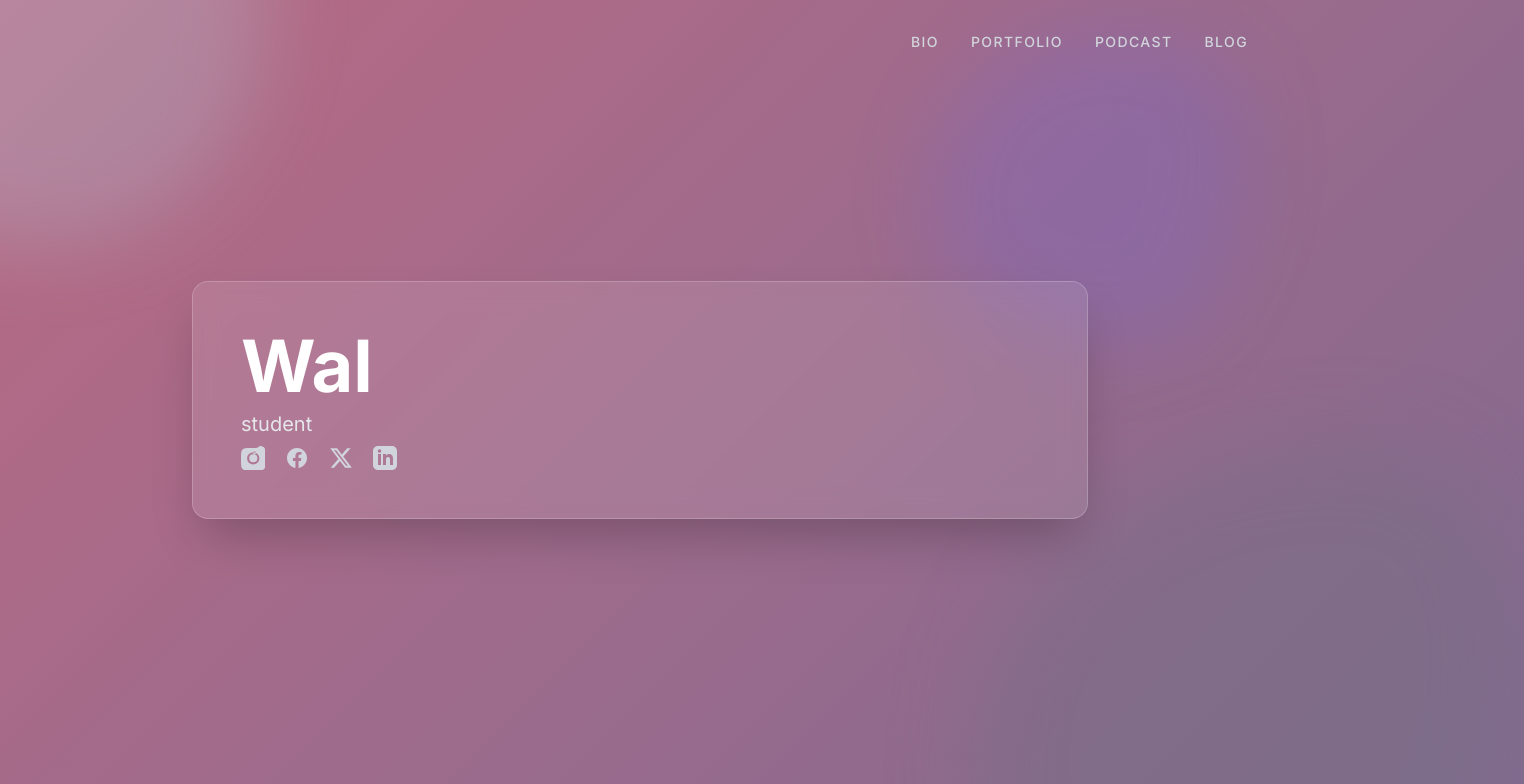
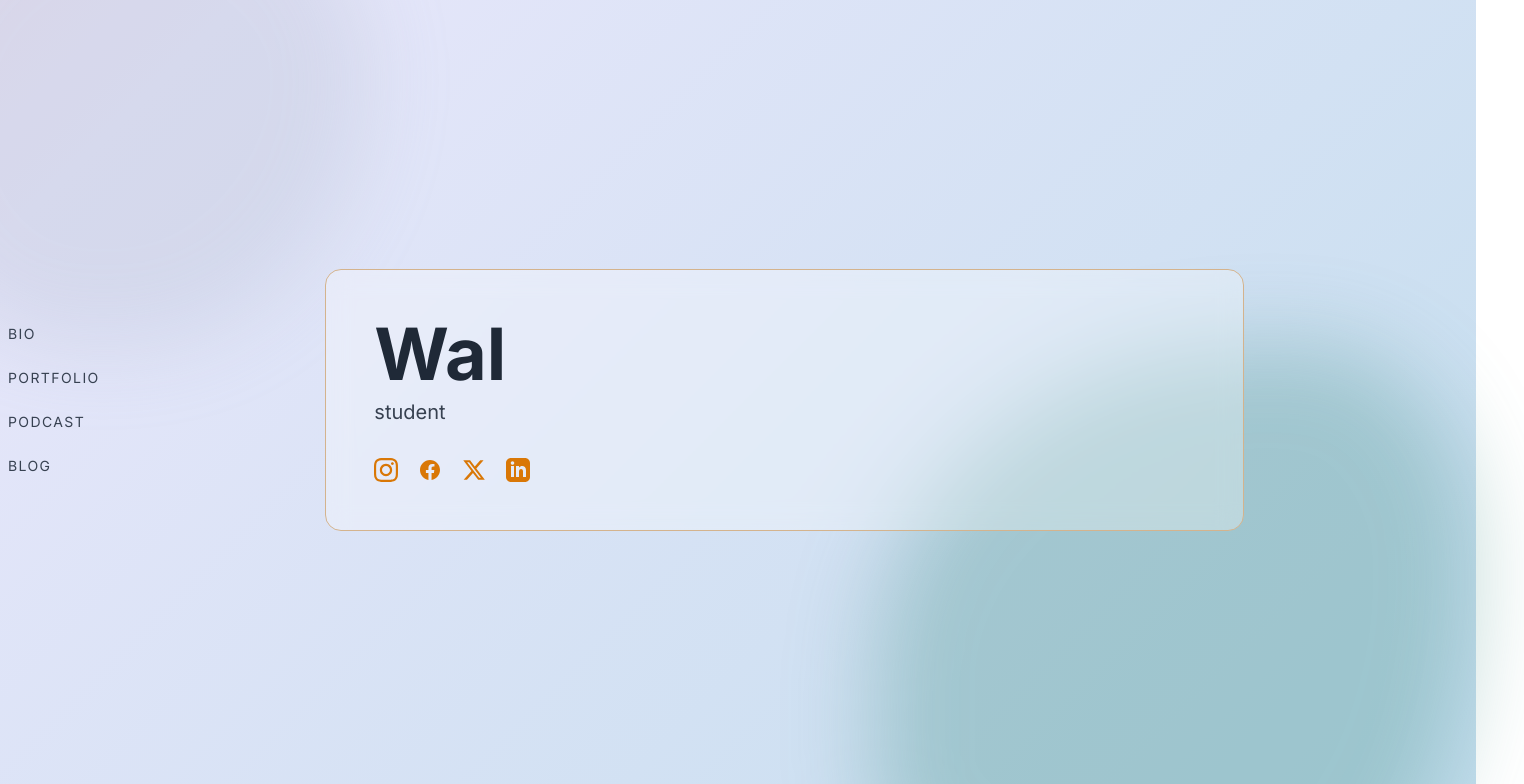
Before and after one commit to Maxylium/Maxylium.github.io, a plain HTML site: page index.html in a window 1280 px wide. Shown: the top 784 px of the page, 1524 px wide, since content can reach past the window. Drawn offline with nearby package versions, Linux system fonts and the light colour scheme.

Commit message:
Update index.html

```diff
--- a/index.html
+++ b/index.html
@@ -1,111 +1,95 @@
 <!DOCTYPE html>
 <html lang="en">
 <head>
-    <meta charset="UTF-8">
-    <meta name="viewport" content="width=device-width, initial-scale=1.0">
+    <meta charset="UTF-8" />
+    <meta name="viewport" content="width=device-width, initial-scale=1" />
     <title>itswal.me</title>
     <script src="https://cdn.tailwindcss.com"></script>
-    <link rel="preconnect" href="https://fonts.googleapis.com">
-    <link rel="preconnect" href="https://fonts.gstatic.com" crossorigin>
-    <link href="https://fonts.googleapis.com/css2?family=Inter:wght@400;500;700&display=swap" rel="stylesheet">
+    <link rel="preconnect" href="https://fonts.googleapis.com" />
+    <link rel="preconnect" href="https://fonts.gstatic.com" crossorigin />
+    <link
+      href="https://fonts.googleapis.com/css2?family=Inter:wght@400;500;700&display=swap"
+      rel="stylesheet"
+    />
     <style>
-        /* Using a custom font and setting up the base styles */
       body {
         font-family: 'Inter', sans-serif;
-            /* This complex gradient tries to mimic the soft, painted background of your design */
-            background: linear-gradient(135deg, #fceabb 0%, #f8b500 10%, #f9a747 20%, #ff8c69 30%, #e87a90 40%, #d46f8d 50%, #b36a85 60%, #9f6b8c 70%, #8b6a8e 80%, #7d6c91 90%, #6c6f93 100%);
+        background: linear-gradient(135deg, #ffdabe, #ffc0cb 30%, #e6e6fa 60%, #add8e6 100%);
         background-size: 400% 400%;
         animation: gradientAnimation 15s ease infinite;
-            overflow: hidden; /* Prevents scrollbars from the blobs */
+        overflow: hidden;
       }
-
-        /* The animation for the background gradient to make it shift colors slowly */
       @keyframes gradientAnimation {
-            0% { background-position: 0% 50%; }
-            50% { background-position: 100% 50%; }
-            100% { background-position: 0% 50%; }
+        0% {
+          background-position: 0% 50%;
         }
-
-        /* Styling for the abstract blob shapes in the background */
+        50% {
+          background-position: 100% 50%;
+        }
+        100% {
+          background-position: 0% 50%;
+        }
+      }
       .blob {
         position: absolute;
         opacity: 0.5;
-            filter: blur(40px); /* This blur gives them a soft, out-of-focus look */
+        filter: blur(40px);
+        z-index: 0;
       }
-
-        /* Specific properties for each blob to position and color them */
       .blob-1 {
-            width: 400px;
-            height: 400px;
-            top: -150px;
-            left: -150px;
-            background: rgba(173, 216, 230, 0.5); /* Light Blue */
+        width: 450px;
+        height: 450px;
+        top: -100px;
+        left: -100px;
+        background: rgba(170, 180, 200, 0.5);
         border-radius: 40% 60% 70% 30% / 40% 50% 60% 50%;
         animation: blobFloat 20s infinite alternate;
       }
-
       .blob-2 {
-            width: 500px;
-            height: 500px;
-            bottom: -200px;
-            right: -200px;
-            background: rgba(107, 114, 128, 0.6); /* Teal/Gray */
+        width: 550px;
+        height: 550px;
+        bottom: -150px;
+        right: -150px;
+        background: rgba(60, 140, 130, 0.6);
         border-radius: 70% 30% 40% 60% / 60% 40% 70% 30%;
         animation: blobFloat 25s infinite alternate-reverse;
       }
-
-        .blob-3 {
-            width: 300px;
-            height: 300px;
-            top: 50px;
-            right: 50px;
-            background: rgba(99, 102, 241, 0.4); /* Indigo */
-            border-radius: 50% 50% 30% 70% / 50% 30% 70% 50%;
-            animation: blobFloat 18s infinite alternate;
-        }
-
-        /* Animation to make the blobs slowly move and change shape */
       @keyframes blobFloat {
         to {
           transform: translate(20px, -30px) scale(1.1);
           border-radius: 70% 30% 40% 60% / 60% 40% 70% 30%;
         }
       }
-
-        /* A subtle transition for hover effects on links */
-        .nav-link, .social-icon {
+      .nav-link,
+      .social-icon {
         transition: all 0.2s ease-in-out;
       }
-
-        /* A little hover effect for the nav links */
       .nav-link:hover {
         transform: translateY(-2px);
-            color: #ffffff;
+        color: #4a5568;
       }
-
-        /* A little hover effect for the social icons */
       .social-icon:hover {
         transform: scale(1.2);
-            color: #ffffff;
+        color: #e07b39;
       }
-
     </style>
   </head>
   <body class="text-gray-800">
-
-    <!-- The background blobs -->
     <div class="absolute inset-0 z-0">
       <div class="blob blob-1"></div>
       <div class="blob blob-2"></div>
-        <div class="blob blob-3"></div>
     </div>
 
-    <!-- Main container that holds all the content -->
-    <div class="relative min-h-screen flex flex-col items-center justify-center p-4 z-10">
-
-        <!-- Navigation Bar -->
-        <nav class="absolute top-0 left-0 right-0 p-6 md:p-8">
-            <div class="container mx-auto flex justify-center md:justify-end space-x-6 md:space-x-8 text-sm font-medium tracking-widest text-gray-300 uppercase">
+    <!-- flex container shifted a bit left with padding tweaks -->
+    <div
+      class="relative min-h-screen flex flex-col md:flex-row items-center justify-center p-4 md:pl-2 z-10"
+    >
+      <nav
+        class="w-full md:w-1/4 mb-8 md:mb-0 md:mr-8 flex justify-center md:justify-start"
+      >
+        <div
+          class="container mx-auto flex flex-row md:flex-col space-x-6 md:space-x-0 md:space-y-6 text-sm font-normal tracking-widest text-gray-700 uppercase"
+        >
           <a href="#" class="nav-link">Bio</a>
           <a href="#" class="nav-link">Portfolio</a>
           <a href="#" class="nav-link">Podcast</a>
@@ -113,45 +97,91 @@
         </div>
       </nav>
 
-        <!-- The main content box -->
-        <main class="w-full max-w-4xl bg-white/10 backdrop-blur-md rounded-2xl border border-white/20 shadow-2xl p-8 md:p-12 relative">
-
-            <!-- Name and Title -->
+      <main
+        class="w-full max-w-5xl md:w-3/4 bg-white/30 backdrop-blur-md rounded-2xl border border-[#d4b38d] p-8 md:p-12 relative"
+        style="transform: translateX(-20px);"
+      >
         <div class="mb-8">
-                <h1 class="text-5xl md:text-7xl font-bold text-white">Wal</h1>
-                <p class="text-lg md:text-xl text-gray-200 mt-2">student</p>
+          <h1 class="text-5xl md:text-7xl font-bold text-gray-800">Wal</h1>
+          <p class="text-lg md:text-xl text-gray-700 mt-2">student</p>
         </div>
 
-            <!-- Social Media Icons -->
-            <div class="absolute bottom-8 left-8 md:bottom-12 md:left-12 flex space-x-5 text-gray-300">
-                <!-- Instagram -->
+        <div class="flex space-x-5 text-amber-600 mt-6">
+          <!-- insta icon -->
           <a href="#" class="social-icon">
-                    <svg class="w-6 h-6" fill="currentColor" viewBox="0 0 24 24" aria-hidden="true">
-                        <path fill-rule="evenodd" d="M12.315 2c-4.04.004-4.55.018-6.138.09-1.588.072-2.67.34-3.624.738a4.893 4.893 0 00-1.74 1.74c-.398.954-.666 2.036-.738 3.624C.018 7.765 0 8.274 0 12.315c.004 4.04.018 4.55.09 6.138.072 1.588.34 2.67.738 3.624a4.893 4.893 0 001.74 1.74c.954.398 2.036.666 3.624.738 1.588.072 2.098.086 6.138.09s4.55-.018 6.138-.09c1.588-.072 2.67-.34 3.624-.738a4.893 4.893 0 001.74-1.74c.398-.954.666-2.036.738-3.624.072-1.588.086-2.098.09-6.138s-.018-4.55-.09-6.138c-.072-1.588-.34-2.67-.738-3.624a4.893 4.893 0 00-1.74-1.74c-.954-.398-2.036-.666-3.624-.738C16.865 2.018 16.355 2 12.315 2zM8.274 12.315a4.04 4.04 0 118.08 0 4.04 4.04 0 01-8.08 0zm6.652-5.33a1.38 1.38 0 11-2.76 0 1.38 1.38 0 012.76 0zM12.315 6.137a6.178 6.178 0 100 12.354 6.178 6.178 0 000-12.354z" clip-rule="evenodd" />
+            <svg
+              xmlns="http://www.w3.org/2000/svg"
+              preserveAspectRatio="xMidYMid meet"
+              version="1.0"
+              viewBox="0 0 456.4 456.3"
+              style="fill: currentColor;"
+              width="24px"
+              height="24px"
+            >
+              <g>
+                <g id="__id0_sd5b1nkfnl">
+                  <path
+                    d="M228.1,41.1c60.9,0,68.1,0.2,92.2,1.3c22.2,1,34.3,4.7,42.4,7.9c10.6,4.1,18.2,9.1,26.2,17.1 c8,8,12.9,15.6,17.1,26.2c3.1,8,6.8,20.1,7.9,42.4c1.1,24.1,1.3,31.3,1.3,92.2c0,60.9-0.2,68.1-1.3,92.2c-1,22.2-4.7,34.3-7.9,42.4 c-4.1,10.6-9.1,18.2-17.1,26.2c-8,8-15.6,12.9-26.2,17.1c-8,3.1-20.1,6.8-42.4,7.9c-24.1,1.1-31.3,1.3-92.2,1.3 c-60.9,0-68.1-0.2-92.2-1.3c-22.2-1-34.3-4.7-42.4-7.9c-10.6-4.1-18.2-9.1-26.2-17.1c-8-8-12.9-15.6-17.1-26.2 c-3.1-8-6.8-20.1-7.9-42.4c-1.1-24.1-1.3-31.3-1.3-92.2c0-60.9,0.2-68.1,1.3-92.2c1-22.2,4.7-34.3,7.9-42.4 c4.1-10.6,9.1-18.2,17.1-26.2c8-8,15.6-12.9,26.2-17.1c8-3.1,20.1-6.8,42.4-7.9C160,41.3,167.2,41.1,228.1,41.1 M228.1,0 c-62,0-69.7,0.3-94.1,1.4c-24.3,1.1-40.9,5-55.4,10.6c-15,5.8-27.7,13.6-40.4,26.3C25.6,51,17.8,63.7,12,78.7 c-5.6,14.5-9.5,31.1-10.6,55.4C0.3,158.4,0,166.2,0,228.1c0,62,0.3,69.7,1.4,94.1c1.1,24.3,5,40.9,10.6,55.4 c5.8,15,13.6,27.7,26.3,40.4c12.7,12.7,25.4,20.5,40.4,26.3c14.5,5.6,31.1,9.5,55.4,10.6c24.3,1.1,32.1,1.4,94.1,1.4 c62,0,69.7-0.3,94.1-1.4c24.3-1.1,40.9-5,55.4-10.6c15-5.8,27.7-13.6,40.4-26.3c12.7-12.7,20.5-25.4,26.3-40.4 c5.6-14.5,9.5-31.1,10.6-55.4c1.1-24.3,1.4-32.1,1.4-94.1c0-62-0.3-69.7-1.4-94.1c-1.1-24.3-5-40.9-10.6-55.4 c-5.8-15-13.6-27.7-26.3-40.4c-12.7-12.7-25.4-20.5-40.4-26.3c-14.5-5.6-31.1-9.5-55.4-10.6C297.9,0.3,290.1,0,228.1,0"
+                  />
+                </g>
+                <g id="__id1_sd5b1nkfnl">
+                  <path
+                    d="M228.1,111C163.4,111,111,163.4,111,228.1c0,64.7,52.5,117.2,117.2,117.2c64.7,0,117.2-52.4,117.2-117.2 C345.3,163.4,292.8,111,228.1,111 M228.1,304.2c-42,0-76-34-76-76c0-42,34-76,76-76c42,0,76,34,76,76 C304.2,270.1,270.1,304.2,228.1,304.2"
+                  />
+                </g>
+                <g id="__id2_sd5b1nkfnl">
+                  <path
+                    d="M377.3,106.4c0,15.1-12.3,27.4-27.4,27.4c-15.1,0-27.4-12.3-27.4-27.4c0-15.1,12.3-27.4,27.4-27.4 C365,79,377.3,91.2,377.3,106.4"
+                  />
+                </g>
+              </g>
             </svg>
           </a>
-                <!-- Facebook -->
+          <!-- facebook -->
           <a href="#" class="social-icon">
-                    <svg class="w-6 h-6" fill="currentColor" viewBox="0 0 24 24" aria-hidden="true">
-                        <path fill-rule="evenodd" d="M22 12c0-5.523-4.477-10-10-10S2 6.477 2 12c0 4.991 3.657 9.128 8.438 9.878v-6.987h-2.54V12h2.54V9.797c0-2.506 1.492-3.89 3.777-3.89 1.094 0 2.238.195 2.238.195v2.46h-1.26c-1.243 0-1.63.771-1.63 1.562V12h2.773l-.443 2.89h-2.33v6.988C18.343 21.128 22 16.991 22 12z" clip-rule="evenodd" />
+            <svg
+              class="w-6 h-6"
+              fill="currentColor"
+              viewBox="0 0 24 24"
+              aria-hidden="true"
+            >
+              <path
+                fill-rule="evenodd"
+                d="M22 12c0-5.523-4.477-10-10-10S2 6.477 2 12c0 4.991 3.657 9.128 8.438 9.878v-6.987h-2.54V12h2.54V9.797c0-2.506 1.492-3.89 3.777-3.89 1.094 0 2.238.195 2.238.195v2.46h-1.26c-1.243 0-1.63.771-1.63 1.562V12h2.773l-.443 2.89h-2.33v6.988C18.343 21.128 22 16.991 22 12z"
+                clip-rule="evenodd"
+              />
             </svg>
           </a>
-                <!-- Twitter -->
+          <!-- twitter -->
           <a href="#" class="social-icon">
-                     <svg class="w-6 h-6" fill="currentColor" viewBox="0 0 24 24" aria-hidden="true">
-                        <path d="M18.244 2.25h3.308l-7.227 8.26 8.502 11.24H16.17l-5.214-6.817L4.99 21.75H1.68l7.73-8.835L1.254 2.25H8.08l4.713 6.231zm-1.161 17.52h1.833L7.084 4.126H5.117z" />
+            <svg
+              class="w-6 h-6"
+              fill="currentColor"
+              viewBox="0 0 24 24"
+              aria-hidden="true"
+            >
+              <path
+                d="M18.244 2.25h3.308l-7.227 8.26 8.502 11.24H16.17l-5.214-6.817L4.99 21.75H1.68l7.73-8.835L1.254 2.25H8.08l4.713 6.231zm-1.161 17.52h1.833L7.084 4.126H5.117z"
+              />
             </svg>
           </a>
-                <!-- LinkedIn -->
+          <!-- linkedin -->
           <a href="#" class="social-icon">
-                    <svg class="w-6 h-6" fill="currentColor" viewBox="0 0 24 24" aria-hidden="true">
-                        <path fill-rule="evenodd" d="M19 0h-14c-2.761 0-5 2.239-5 5v14c0 2.761 2.239 5 5 5h14c2.762 0 5-2.239 5-5v-14c0-2.761-2.238-5-5-5zm-11 19h-3v-11h3v11zm-1.5-12.268c-.966 0-1.75-.79-1.75-1.764s.784-1.764 1.75-1.764 1.75.79 1.75 1.764-.783 1.764-1.75 1.764zm13.5 12.268h-3v-5.604c0-3.368-4-3.113-4 0v5.604h-3v-11h3v1.765c1.396-2.586 7-2.777 7 2.476v6.759z" clip-rule="evenodd" />
+            <svg
+              class="w-6 h-6"
+              fill="currentColor"
+              viewBox="0 0 24 24"
+              aria-hidden="true"
+            >
+              <path
+                fill-rule="evenodd"
+                d="M19 0h-14c-2.761 0-5 2.239-5 5v14c0 2.761 2.239 5 5 5h14c2.762 0 5-2.239 5-5v-14c0-2.761-2.238-5-5-5zm-11 19h-3v-11h3v11zm-1.5-12.268c-.966 0-1.75-.79-1.75-1.764s.784-1.764 1.75-1.764 1.75.79 1.75 1.764-.783 1.764-1.75 1.764zm13.5 12.268h-3v-5.604c0-3.368-4-3.113-4 0v5.604h-3v-11h3v1.765c1.396-2.586 7-2.777 7 2.476v6.759z"
+                clip-rule="evenodd"
+              />
             </svg>
           </a>
         </div>
       </main>
-
     </div>
-
   </body>
 </html>
```
Lines whose indentation alone changed are shown as unchanged.
